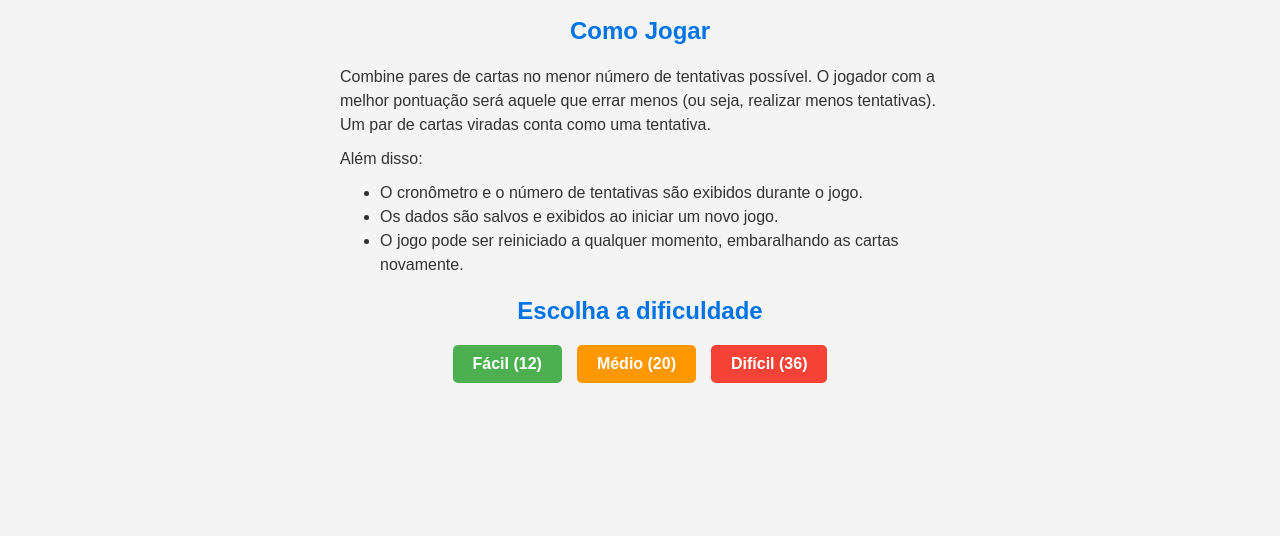
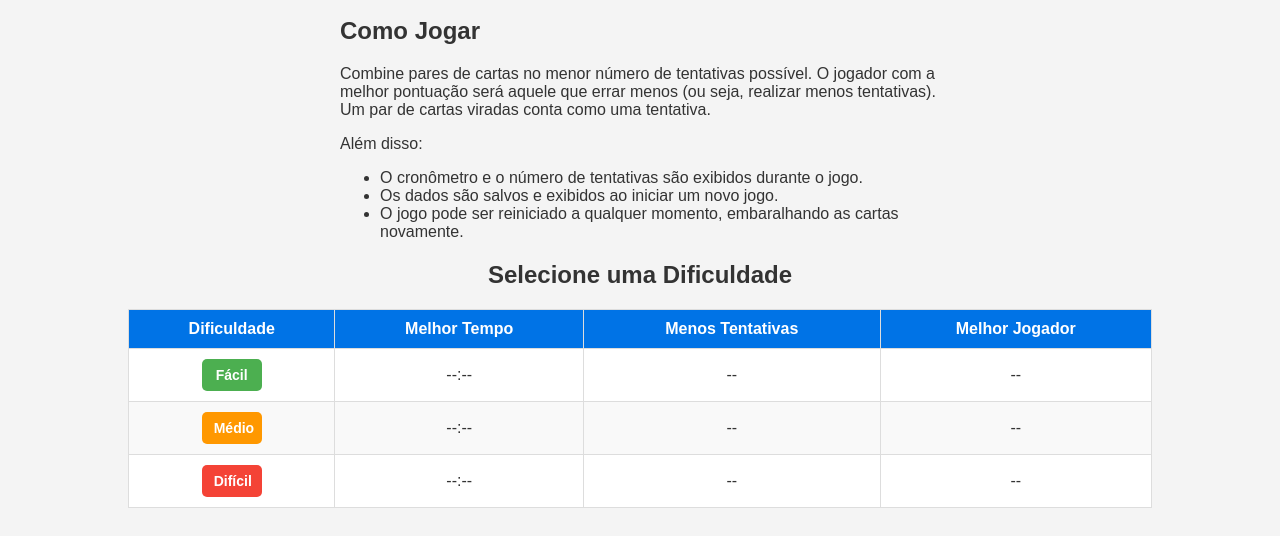
Before and after one commit to ArthurGabrielFreitas/JavaScript-Basico, a plain HTML site: page Jogo da memória/index.html in a window 1280 px wide. Shown: the part 80-616 px from the top of the page. Drawn offline with Linux system fonts and the light colour scheme.

Commit message:
Criação da página de jogo e organização das cartas no tabuleiro

```diff
--- /dev/null
+++ b/Jogo da memória/css/jogo.css
@@ -0,0 +1,65 @@
+body {
+    margin: 0;
+    font-family: Arial, sans-serif;
+    text-align: center;
+    background-color: #f4f4f4;
+  }
+
+  header {
+    background-color: #0073e6;
+    color: white;
+    padding: 15px;
+  }
+
+  .info {
+    display: flex;
+    justify-content: space-around;
+    margin-top: 10px;
+    font-size: 18px;
+  }
+
+  .game-board {
+    display: grid;
+    gap: 10px;
+    padding: 20px;
+    justify-items: center;
+    margin: 0 auto;
+    background: white;
+    width: 85%;
+    border: 1px solid #ccc;
+    border-radius: 8px;
+  }
+
+  /* Ajustes do grid */
+  .game-board.facil {
+    grid-template-columns: repeat(3, 1fr);
+  }
+
+  .game-board.medio {
+    grid-template-columns: repeat(5, 1fr);
+  }
+
+  .game-board.dificil {
+    grid-template-columns: repeat(9, 1fr);
+  }
+
+  /* Estilo das cartas */
+  .card {
+    width: 120px;
+    height: 160px;
+    background-color: #ccc;
+    background-image: url('../img/pokemon-back-card.webp'); /* Parte de trás da carta */
+    background-size: cover;
+    border: 1px solid #0073e6;
+    border-radius: 14px;
+    cursor: pointer;
+    display: flex;
+    align-items: center;
+    justify-content: space-between;
+    box-shadow: 2px 2px 6px rgba(0, 0, 0, 0.2);
+    transition: transform 0.2s;
+  }
+
+  .card:hover {
+    transform: scale(1.05);
+  }
--- a/Jogo da memória/css/style.css
+++ b/Jogo da memória/css/style.css
@@ -1,3 +1,4 @@
+/* Geral */
 body {
   margin: 0;
   font-family: Arial, sans-serif;
@@ -13,34 +14,48 @@ body {
   margin: 0;
 }
 
-  .instructions, .difficulty {
+/* Seção de instruções */
+.instructions {
   margin: 20px auto;
   max-width: 600px;
   text-align: left;
 }
 
-  .instructions h2, .difficulty h2 {
-    color: #0073e6;
+/* Tabela */
+table {
+  margin: 20px auto;
+  border-collapse: collapse;
+  width: 80%;
+  background: white;
+}
+
+table th, table td {
+  border: 1px solid #ddd;
+  padding: 10px;
   text-align: center;
 }
 
-  .instructions p, .instructions ul {
-    margin: 10px 0;
-    line-height: 1.5;
+table th {
+  background-color: #0073e6;
+  color: white;
 }
 
-  .difficulty .buttons {
-    display: flex;
-    justify-content: center;
-    gap: 15px;
+table tr:nth-child(even) {
+  background-color: #f9f9f9;
 }
 
+table tr:hover {
+  background-color: #f1f1f1;
+}
+
+/* Botões */
 button {
-    padding: 10px 20px;
+  padding: 8px 12px;
+  width: 60px;
   border: none;
   border-radius: 5px;
   cursor: pointer;
-    font-size: 16px;
+  font-size: 14px;
   font-weight: bold;
   transition: background-color 0.3s;
 }
--- a/Jogo da memória/index.html
+++ b/Jogo da memória/index.html
@@ -28,13 +28,38 @@
         </p>
       </section>
 
-    <section class="difficulty">
-      <h2>Escolha a dificuldade</h2>
-      <div class="buttons">
-        <button id="easy" class="btn btn-easy">Fácil (12)</button>
-        <button id="medium" class="btn btn-medium">Médio (20)</button>
-        <button id="hard" class="btn btn-hard">Difícil (36)</button>
-      </div>
+    <section class="difficulty-table">
+      <h2>Selecione uma Dificuldade</h2>
+      <table>
+        <thead>
+          <tr>
+            <th>Dificuldade</th>
+            <th>Melhor Tempo</th>
+            <th>Menos Tentativas</th>
+            <th>Melhor Jogador</th>
+          </tr>
+        </thead>
+        <tbody>
+          <tr>
+            <td><button id="easy" class="btn btn-easy" onclick="startGame('facil')">Fácil</button></td>
+            <td id="easy-time">--:--</td>
+            <td id="easy-attempts">--</td>
+            <td id="easy-player">--</td>
+          </tr>
+          <tr>
+            <td><button id="medium" class="btn btn-medium" onclick="startGame('medio')">Médio</button></td>
+            <td id="medium-time">--:--</td>
+            <td id="medium-attempts">--</td>
+            <td id="medium-player">--</td>
+          </tr>
+          <tr>
+            <td><button id="hard" class="btn btn-hard" onclick="startGame('dificil')">Difícil</button></td>
+            <td id="hard-time">--:--</td>
+            <td id="hard-attempts">--</td>
+            <td id="hard-player">--</td>
+          </tr>
+        </tbody>
+      </table>
     </section>
   </main>
   <script src="js/script.js"></script>
--- a/Jogo da memória/js/script.js
+++ b/Jogo da memória/js/script.js
@@ -1,11 +1,4 @@
-document.addEventListener('DOMContentLoaded', () => {
-    const buttons = document.querySelectorAll('.buttons button');
-
-    // Exemplo de funcionalidade (a ser implementada futuramente)
-    buttons.forEach(button => {
-      button.addEventListener('click', (event) => {
-        const difficulty = event.target.id;
-        alert(`Você escolheu: ${difficulty}`); // Substituir por lógica do jogo
-      });
-    });
-  });
+// Redirecionar para a página do jogo com o nível de dificuldade como parâmetro
+function startGame(difficulty) {
+  window.location.href = `jogo.html?dificuldade=${difficulty}`;
+}
```
Also changed, not shown: Jogo da memória/jogo.html (added, +25 -0 lines), Jogo da memória/js/jogo.js (added, +57 -0 lines), Jogo da memória/img/pokemon-back-card.webp (added). Lines whose indentation alone changed are shown as unchanged.
